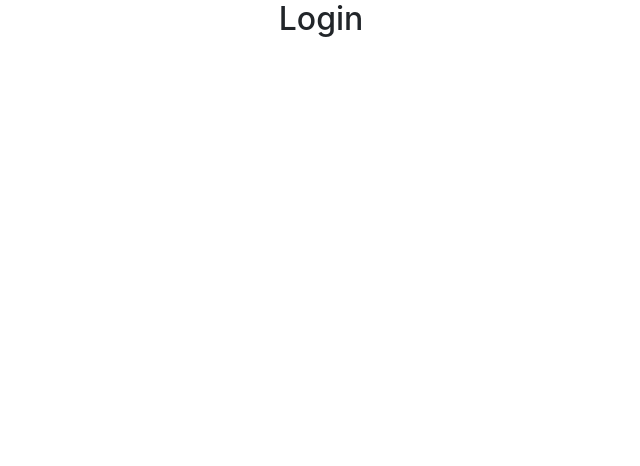
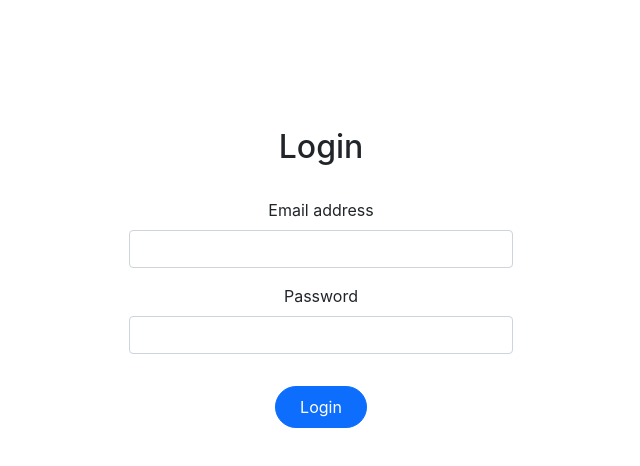
Before and after one commit to dipdastoko/red-onion-resturant, a React (Create React App) app: page /login in a window 1280 px wide. Shown: the top 466 px of the page, without its empty margins (319-959 px from the left). Built offline with nearby package versions, Linux system fonts and the light colour scheme.

Commit message:
login created

```diff
--- /dev/null
+++ b/src/components/Login/Login.css
@@ -0,0 +1,5 @@
+.login {
+    margin-left: 35%;
+    margin-right: 35%;
+    margin-top: 10%;
+}
--- a/src/components/Login/Login.js
+++ b/src/components/Login/Login.js
@@ -1,9 +1,20 @@
 import React from 'react';
+import './Login.css';
 
 const Login = () => {
     return (
-        <div>
+        <div className='login'>
             <h2>Login</h2>
+            <br />
+            <div class="mb-3">
+                <label for="exampleInputEmail1" class="form-label">Email address</label>
+                <input type="email" class="form-control" id="exampleInputEmail1" aria-describedby="emailHelp" />
+            </div>
+            <div class="mb-3">
+                <label for="exampleInputPassword1" class="form-label">Password</label>
+                <input type="password" class="form-control" id="exampleInputPassword1" />
+            </div>
+            <button type="button" className="btn btn-primary rounded-pill px-4 py-2 mt-3">Login</button>
         </div>
     );
 };
```
